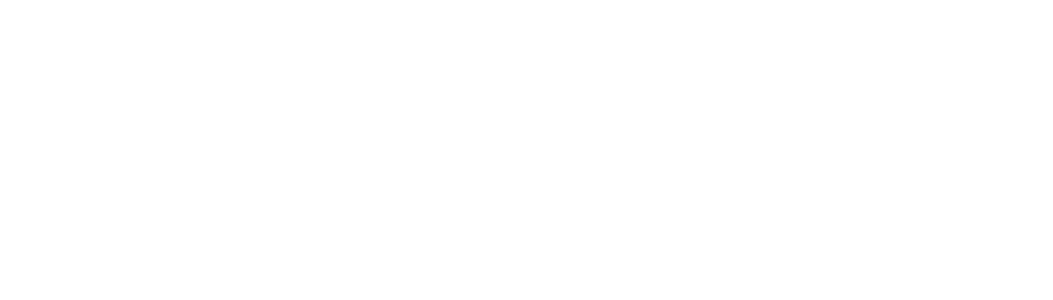
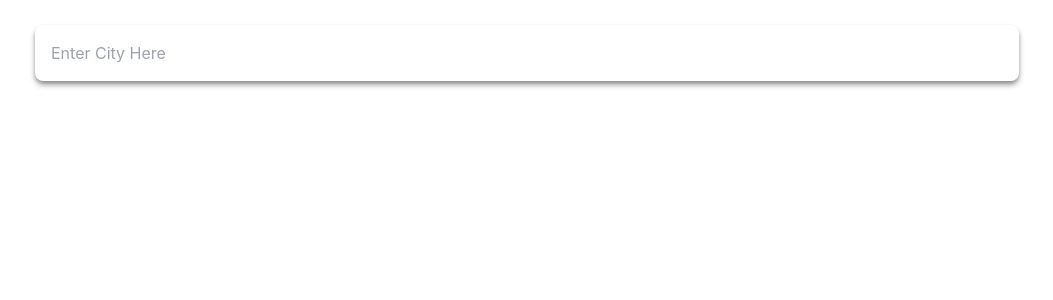
Before and after one commit to Anish29801/Weather-App, a React (Create React App) app: page / in a window 1280 px wide. Shown: the top 300 px of the page, without its empty margins (113-1166 px from the left). Built offline with nearby package versions, Linux system fonts and the light colour scheme.

Commit message:
Search Box Designed

```diff
--- a/src/App.js
+++ b/src/App.js
@@ -5,7 +5,22 @@ const key = `d4153b342010ef4174468b6454bc0e26`;
 const [Data,setData] = useState([{}])
 
   return (
-    <div>
+    <div className='
+    flex
+    p-[25px]
+     '>
+      <input className='
+      p-4
+      w-[80%]
+      m-auto
+      border-[1px solid]
+      border-gray-200
+      rounded-lg
+      text-base
+      shadow-md
+      shadow-[#888888]
+      focus:outline-none
+      ' placeholder='Enter City Here' />
     </div>
   );
 }
```
